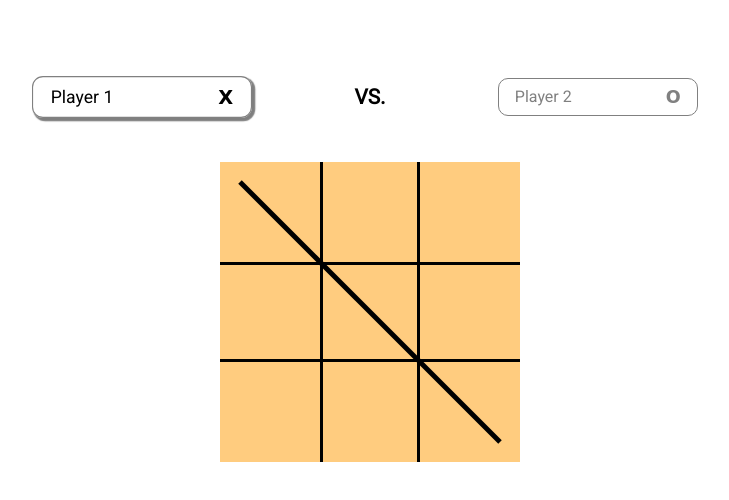
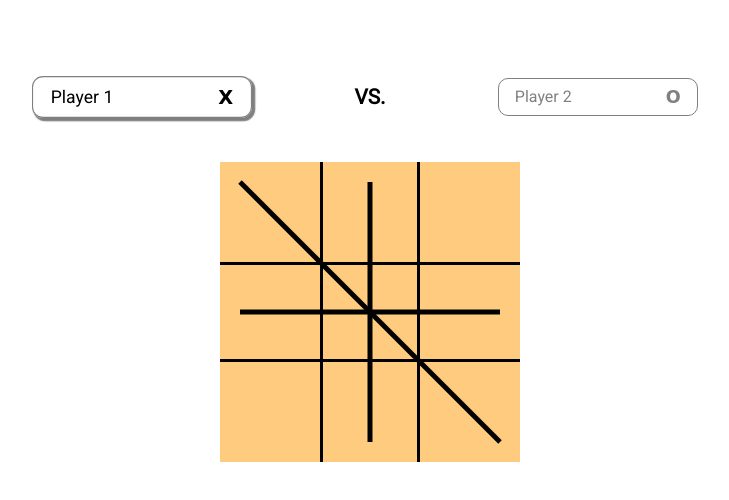
Before and after one commit to romainyvernes/tic_tac_toe, a plain HTML site: page index.html in a window 1280 px wide. Shown: the whole page, without its empty margins (270-999 px from the left). Drawn offline with Linux system fonts and the light colour scheme; a web font is replaced by a local one.

Commit message:
Update line.svg to diagonal.svg, add horizontal.svg, vertical.svg

```diff
--- a/index.html
+++ b/index.html
@@ -15,7 +15,9 @@
             </div>
             <div id="game-board">
                 <div id="board-container"></div>
-                <img src="line.svg" id="line">
+                <img src="diagonal.svg" id="diagonal">
+                <img src="horizontal.svg" id="horizontal">
+                <img src="vertical.svg" id="vertical">
             </div>
         </div>
 
--- a/style.css
+++ b/style.css
@@ -75,7 +75,7 @@
     background-color: rgb(255, 204, 127);
 }
 
-#line {
+#diagonal, #horizontal, #vertical {
     position: absolute;
     z-index: 5;
     right: 0;
```
Also changed, not shown: diagonal.svg (renamed from line.svg), horizontal.svg (added), vertical.svg (added).
